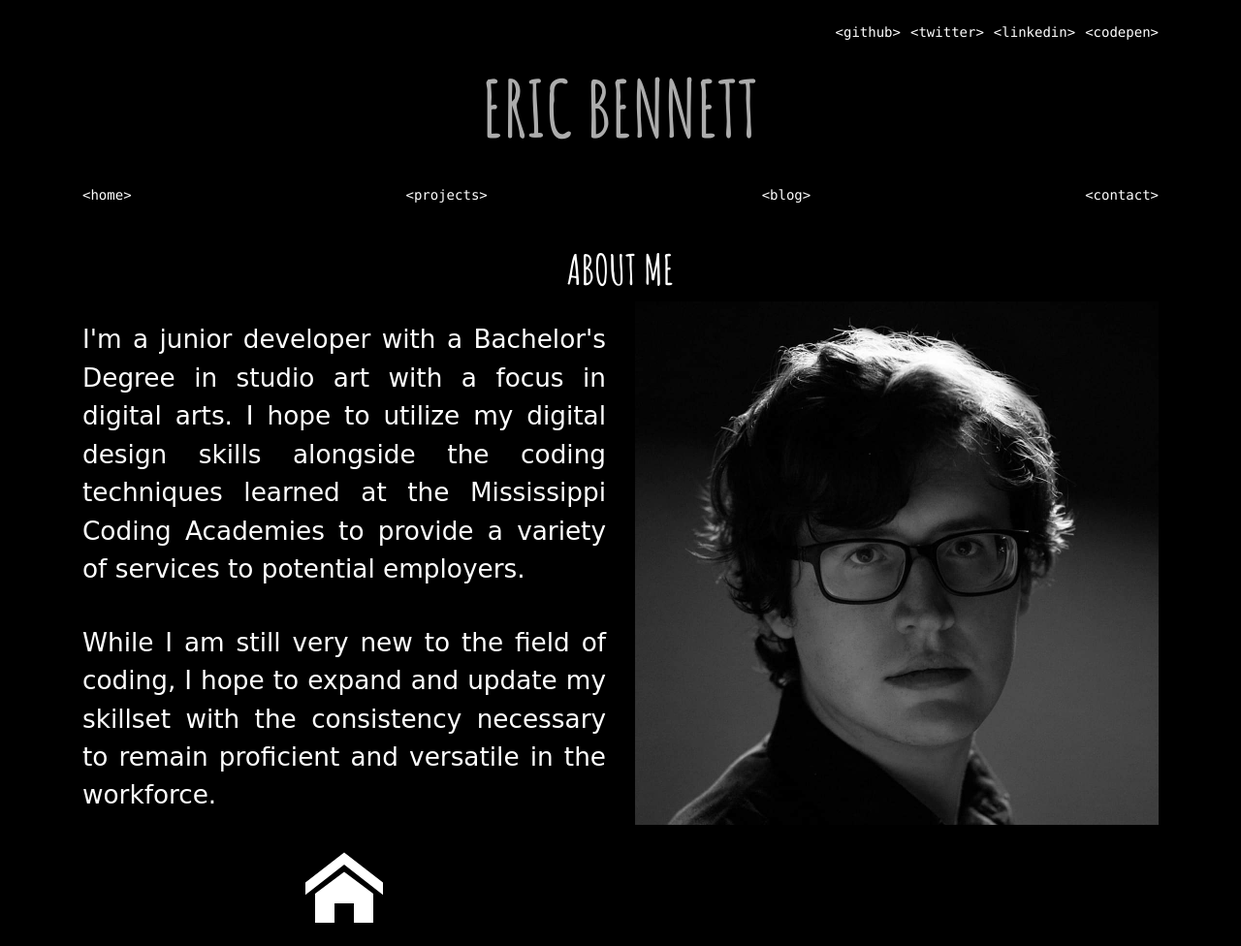
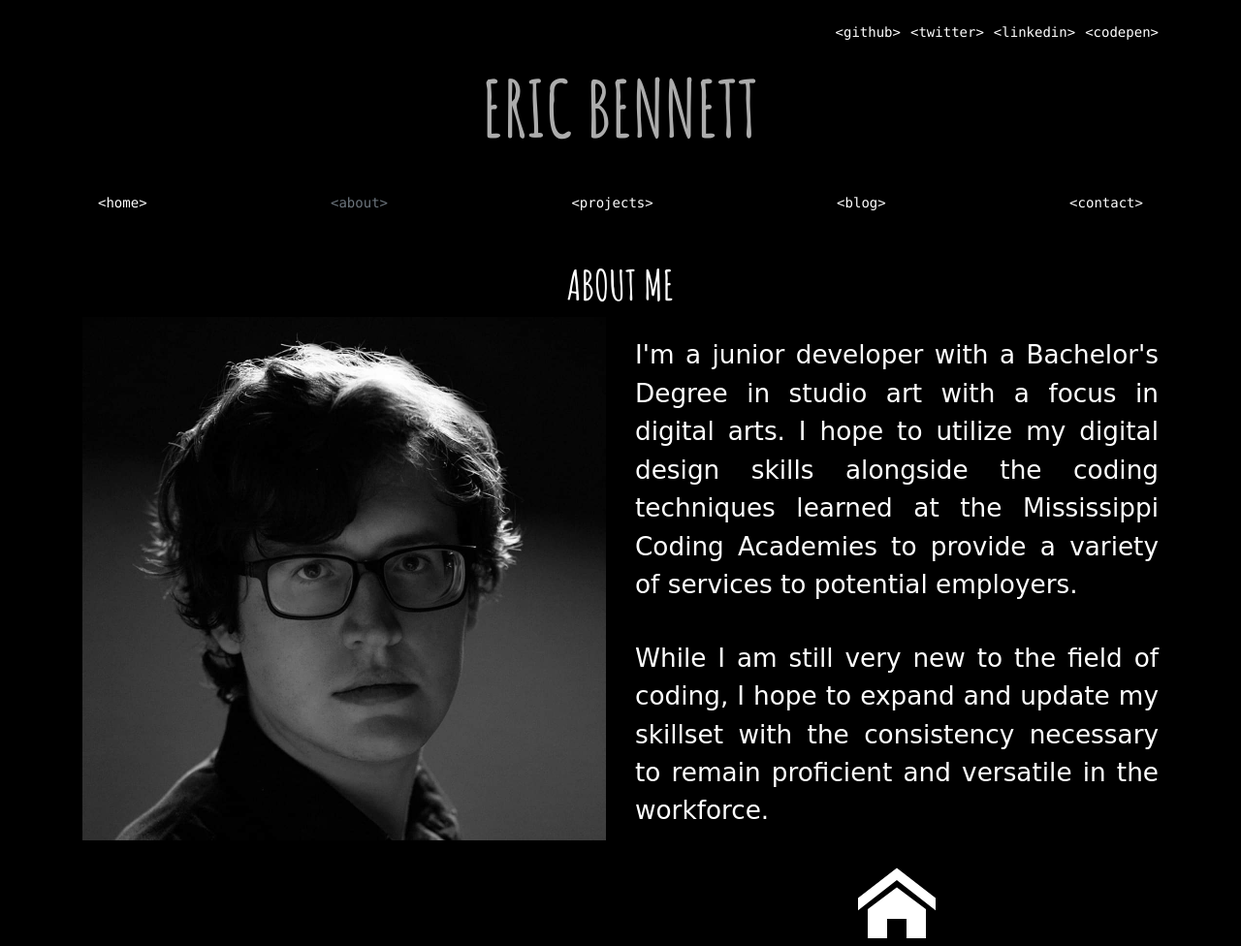
Before and after one commit to EricB90/Portfolio, a plain HTML site: page about.html in a window 1280 px wide. Shown: the top 976 px of the page at 97% size. Drawn offline with nearby package versions, Linux system fonts and the light colour scheme; a web font is replaced by a local one.

Commit message:
Updated nav bar and about page

```diff
--- a/about.html
+++ b/about.html
@@ -54,10 +54,11 @@
                     <!-- open column -->
                     <div class="col-12">
                         <ul class="header-nav-list nav justify-content-between">
-                            <li class="header-list-item"><a href="index.html"><code>&lt;home&gt;</code></a></li>
-                            <li class="header-list-item"><a href="projects.html"><code>&lt;projects&gt;</code></a></li>
-                            <li class="header-list-item"><a href="blog.html"><code>&lt;blog&gt;</code></a></li>
-                            <li class="header-list-item"><a href="contact.html"><code>&lt;contact&gt;</code></a></li>
+                            <li class="header-list-item nav-item"><a href="index.html" class="nav-link"><code>&lt;home&gt;</code></a></li>
+                            <li class="header-list-item nav-item"><a href="about.html" class="nav-link disabled"><code>&lt;about&gt;</code></a></li>
+                            <li class="header-list-item nav-item"><a href="projects.html" class="nav-link"><code>&lt;projects&gt;</code></a></li>
+                            <li class="header-list-item nav-item"><a href="blog.html" class="nav-link"><code>&lt;blog&gt;</code></a></li>
+                            <li class="header-list-item nav-item"><a href="contact.html" class="nav-link"><code>&lt;contact&gt;</code></a></li>
                         </ul>
                     </div>
                     <!-- close column -->
@@ -80,16 +81,16 @@
                 <div class="row justify-content-between">
                     <!-- open column -->
                     <div class="col-md-6">
+                        <img src="media/headshot.jpg" alt="A Photograph Of Myself" class="img-fluid headshot">
+                    </div>
+                    <!-- close column -->
+                    <!-- open column -->
+                    <div class="col-md-6">
                         <p class="about-text">I'm a junior developer with a Bachelor's Degree in studio art with a focus in digital arts. I hope to utilize my digital design skills alongside the coding techniques learned at the Mississippi Coding Academies to provide a variety of services to potential employers. </p>
                         <p class="about-text">While I am still very new to the field of coding, I hope to expand and update my skillset with the consistency necessary to remain proficient and versatile in the workforce.</p>
                         <div class="about-svg-div text-center">
                             <a href="index.html"><svg class="icon icon-home"><use xlink:href="#icon-home"></use></svg></a>
                         </div>
-                    </div>
-                    <!-- close column -->
-                    <!-- open column -->
-                    <div class="col-md-6">
-                        <img src="media/headshot.jpg" alt="A Photograph Of Myself" class="img-fluid headshot">
                     </div>
                     <!-- close column -->
                 </div>
```
Also changed, not shown: blog.html (+5 -4 lines), contact.html (+5 -4 lines), index.html (+5 -4 lines), projects.html (+5 -4 lines).
